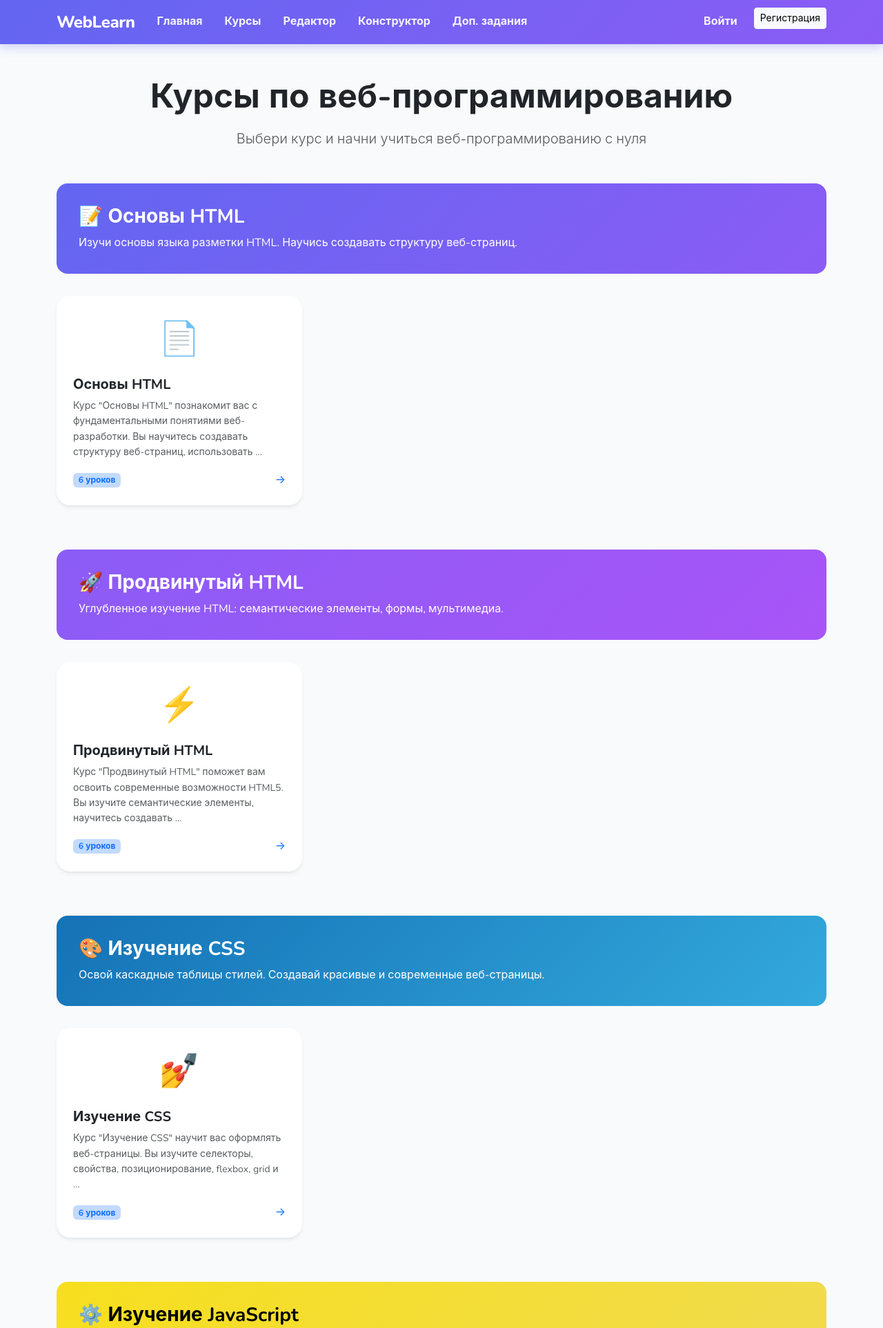
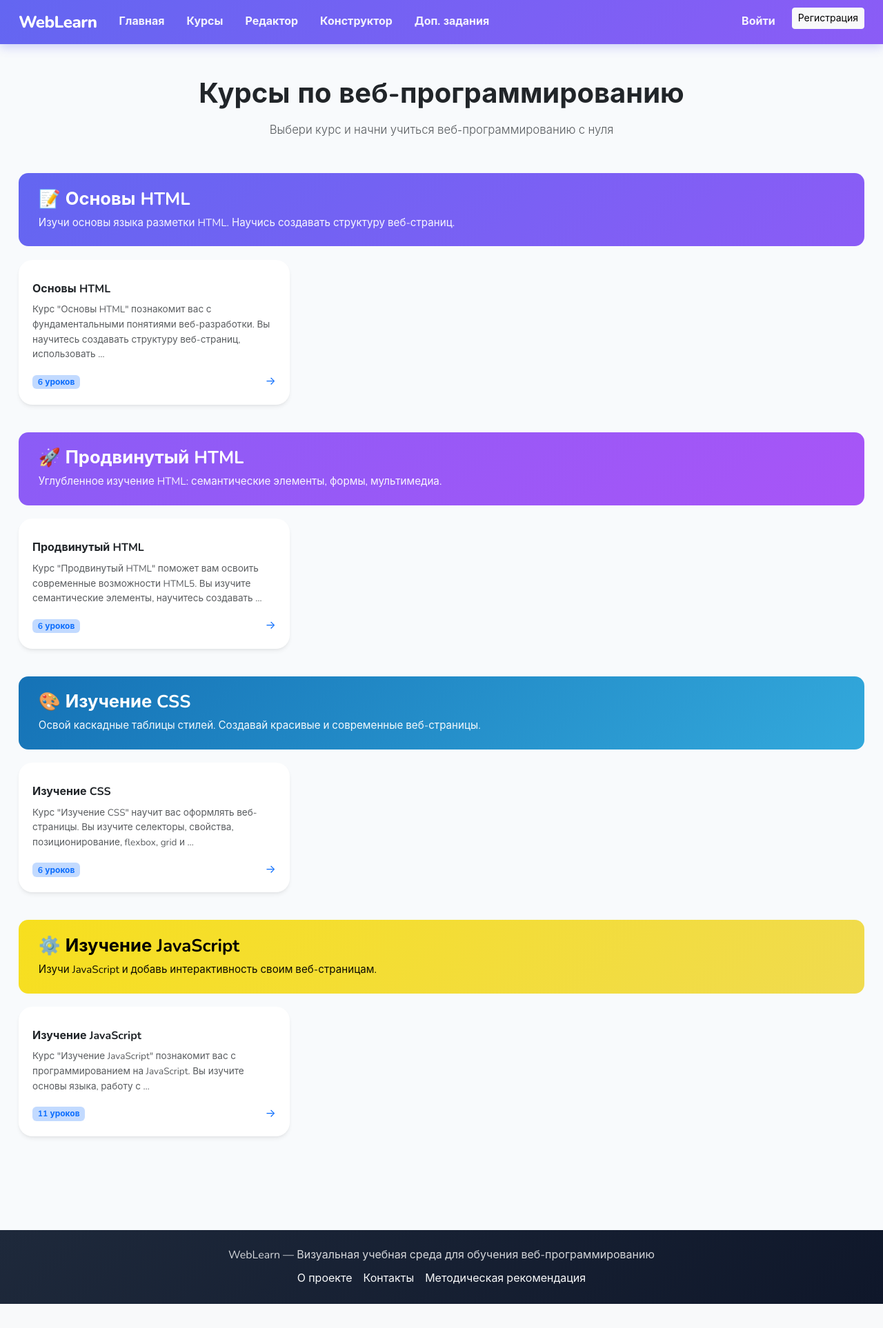
Before and after one commit to IrradaZholman/weblearn, a Django app: page /courses/ in a window 1280 px wide. Shown: the top 1926 px of the page at 69% size. After the commit the page ends 1891 px from the top, so only its background shows below. Run offline with Django 5.2, Linux system fonts and the light colour scheme; data comes from the database, SQL or seed files in the repository; some libraries are stand-ins or nearby versions.

Commit message:
Update course_list.html

```diff
--- a/templates/courses/course_list.html
+++ b/templates/courses/course_list.html
@@ -24,6 +24,87 @@
         font-size: 3rem;
         margin-bottom: 1rem;
     }
+    .container{
+    max-width:1250px;
+}
+
+.course-section{
+    margin-bottom:2.5rem;
+}
+
+.section-header{
+    padding:1.4rem 1.8rem;
+    border-radius:14px;
+    margin-bottom:1.2rem;
+}
+
+.section-header h2{
+    font-size:1.6rem;
+    margin-bottom:.4rem !important;
+}
+
+.section-header p{
+    font-size:.95rem;
+    opacity:.95;
+}
+
+.course-card{
+    transition:.25s ease;
+}
+
+.course-card:hover{
+    transform:translateY(-4px);
+}
+
+.course-card .card-body{
+    padding:1.25rem !important;
+}
+
+.course-card h5{
+    font-size:1rem;
+    line-height:1.4;
+}
+
+.course-card p{
+    font-size:.85rem;
+    min-height:42px;
+}
+
+.course-icon{
+    font-size:2rem;
+    margin-bottom:.7rem;
+}
+
+.badge{
+    font-size:.75rem;
+}
+
+.display-5{
+    font-size:2.5rem !important;
+}
+
+.lead{
+    font-size:1.05rem;
+}
+@media(min-width:1400px){
+
+    .container{
+        max-width:1300px;
+    }
+
+    .row.g-4{
+        --bs-gutter-x:1.2rem;
+        --bs-gutter-y:1.2rem;
+    }
+
+    .course-card{
+        min-height:250px;
+    }
+}
+.course-icon{
+    color:#6366f1;
+    font-size:2.2rem;
+}
 </style>
 {% endblock %}
 
@@ -48,7 +129,7 @@
                     <a href="{% url 'courses:course_detail' course.slug %}" class="text-decoration-none">
                         <div class="card card-custom course-card h-100 border-0 overflow-hidden">
                             <div class="card-body p-4">
-                                <div class="text-center course-icon">📄</div>
+                                <div class="text-center course-icon"><i class="bi bi-file-earmark-code"></i></div>
                                 <h5 class="card-title fw-bold text-dark mb-2">{{ course.title }}</h5>
                                 <p class="card-text text-muted small mb-3">{{ course.description|truncatewords:15 }}</p>
                                 <div class="d-flex justify-content-between align-items-center">
@@ -77,7 +158,7 @@
                     <a href="{% url 'courses:course_detail' course.slug %}" class="text-decoration-none">
                         <div class="card card-custom course-card h-100 border-0 overflow-hidden">
                             <div class="card-body p-4">
-                                <div class="text-center course-icon">⚡</div>
+                                <div class="text-center course-icon"><i class="bi bi-lightning-charge-fill"></i></div>
                                 <h5 class="card-title fw-bold text-dark mb-2">{{ course.title }}</h5>
                                 <p class="card-text text-muted small mb-3">{{ course.description|truncatewords:15 }}</p>
                                 <div class="d-flex justify-content-between align-items-center">
@@ -106,7 +187,7 @@
                     <a href="{% url 'courses:course_detail' course.slug %}" class="text-decoration-none">
                         <div class="card card-custom course-card h-100 border-0 overflow-hidden">
                             <div class="card-body p-4">
-                                <div class="text-center course-icon">💅</div>
+                                <div class="text-center course-icon"><i class="bi bi-palette-fill"></i></div>
                                 <h5 class="card-title fw-bold text-dark mb-2">{{ course.title }}</h5>
                                 <p class="card-text text-muted small mb-3">{{ course.description|truncatewords:15 }}</p>
                                 <div class="d-flex justify-content-between align-items-center">
@@ -135,7 +216,7 @@
                     <a href="{% url 'courses:course_detail' course.slug %}" class="text-decoration-none">
                         <div class="card card-custom course-card h-100 border-0 overflow-hidden">
                             <div class="card-body p-4">
-                                <div class="text-center course-icon">🔧</div>
+                                <div class="text-center course-icon"><i class="bi bi-braces"></i></div>
                                 <h5 class="card-title fw-bold text-dark mb-2">{{ course.title }}</h5>
                                 <p class="card-text text-muted small mb-3">{{ course.description|truncatewords:15 }}</p>
                                 <div class="d-flex justify-content-between align-items-center">
@@ -165,7 +246,7 @@
                     <a href="{% url 'courses:course_detail' course.slug %}" class="text-decoration-none">
                         <div class="card card-custom course-card h-100 border-0 overflow-hidden">
                             <div class="card-body p-4">
-                                <div class="text-center course-icon">📖</div>
+                                <div class="text-center course-icon"><i class="bi bi-book-fill"></i></div>
                                 <h5 class="card-title fw-bold text-dark mb-2">{{ course.title }}</h5>
                                 <p class="card-text text-muted small mb-3">{{ course.description|truncatewords:15 }}</p>
                                 <div class="d-flex justify-content-between align-items-center">
```
